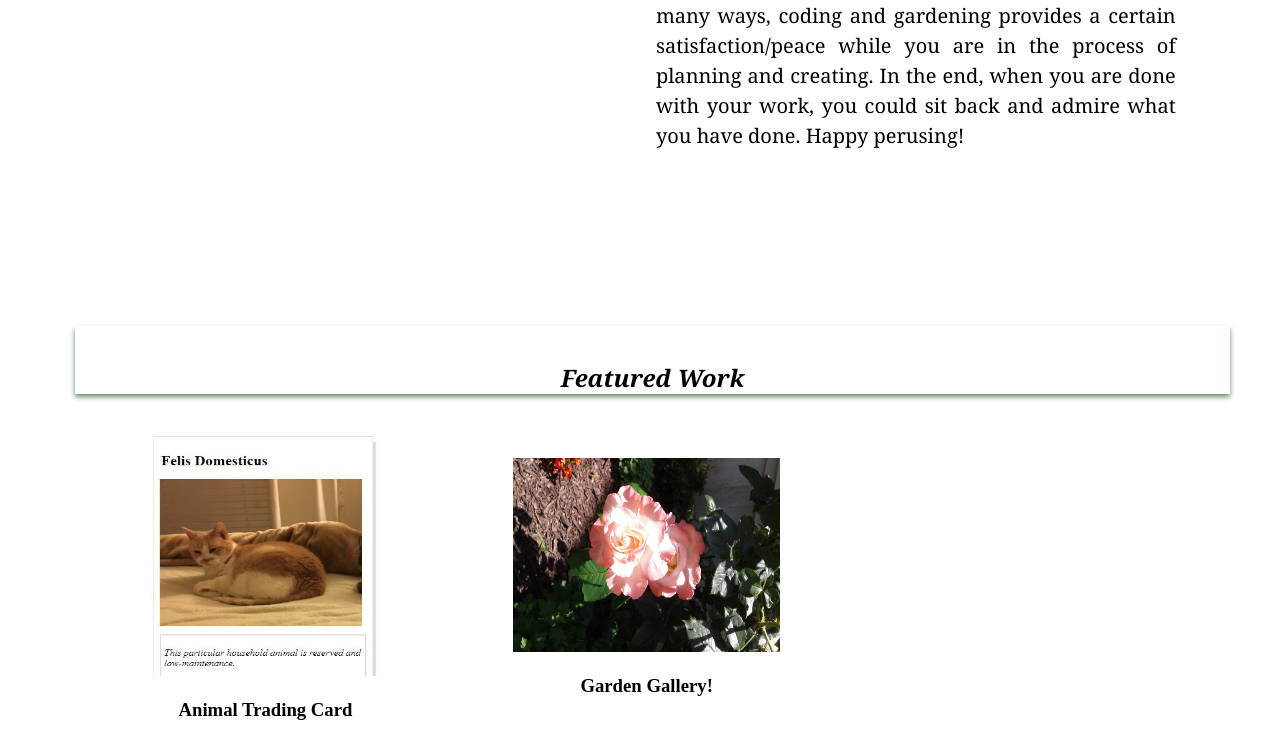
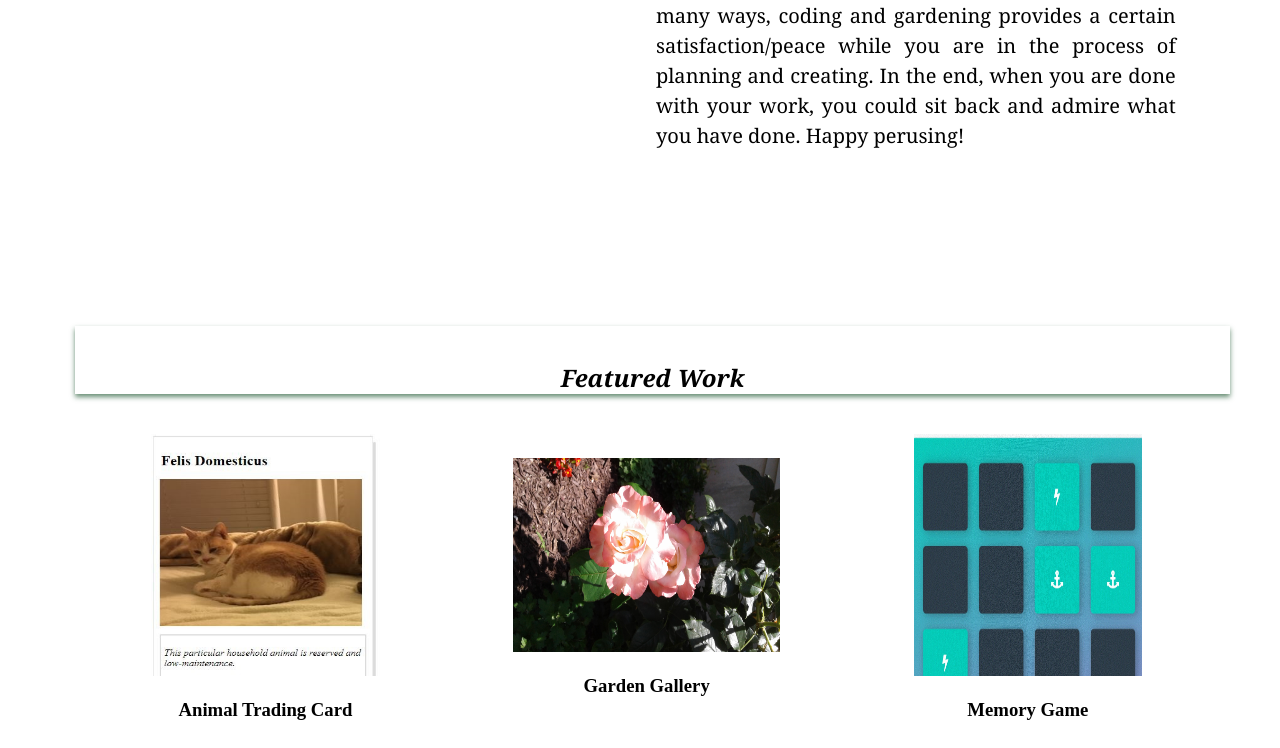
Before and after one commit to jenlee-tech/Portfolio-Project, a plain HTML site: page index.html in a window 1280 px wide. Shown: the part 369-1117 px from the top of the page. Drawn offline with Linux system fonts and the light colour scheme.

Commit message:
added the Memory Game to featured work, added file

```diff
--- a/index.html
+++ b/index.html
@@ -48,7 +48,13 @@
 
       <div class="featured-work">
         <a href="garden.html"><img src="images/rose.jpg" class="rose" alt="Morning Rose"></a>
-        <h3>Garden Gallery!</h3>
+        <h3>Garden Gallery</h3>
+      </div>
+
+      <div class="featured-work">
+        <a href="https://jenlee-tech.github.io/Memory-Game/"><img src="images/matching_game.JPG" class="cami-cat"
+            alt="Memory Game"></a>
+        <h3>Memory Game</h3>
       </div>
     </section>
   </main>
```
Also changed, not shown: images/matching_game.GIF (added), images/matching_game.jpg (added).
